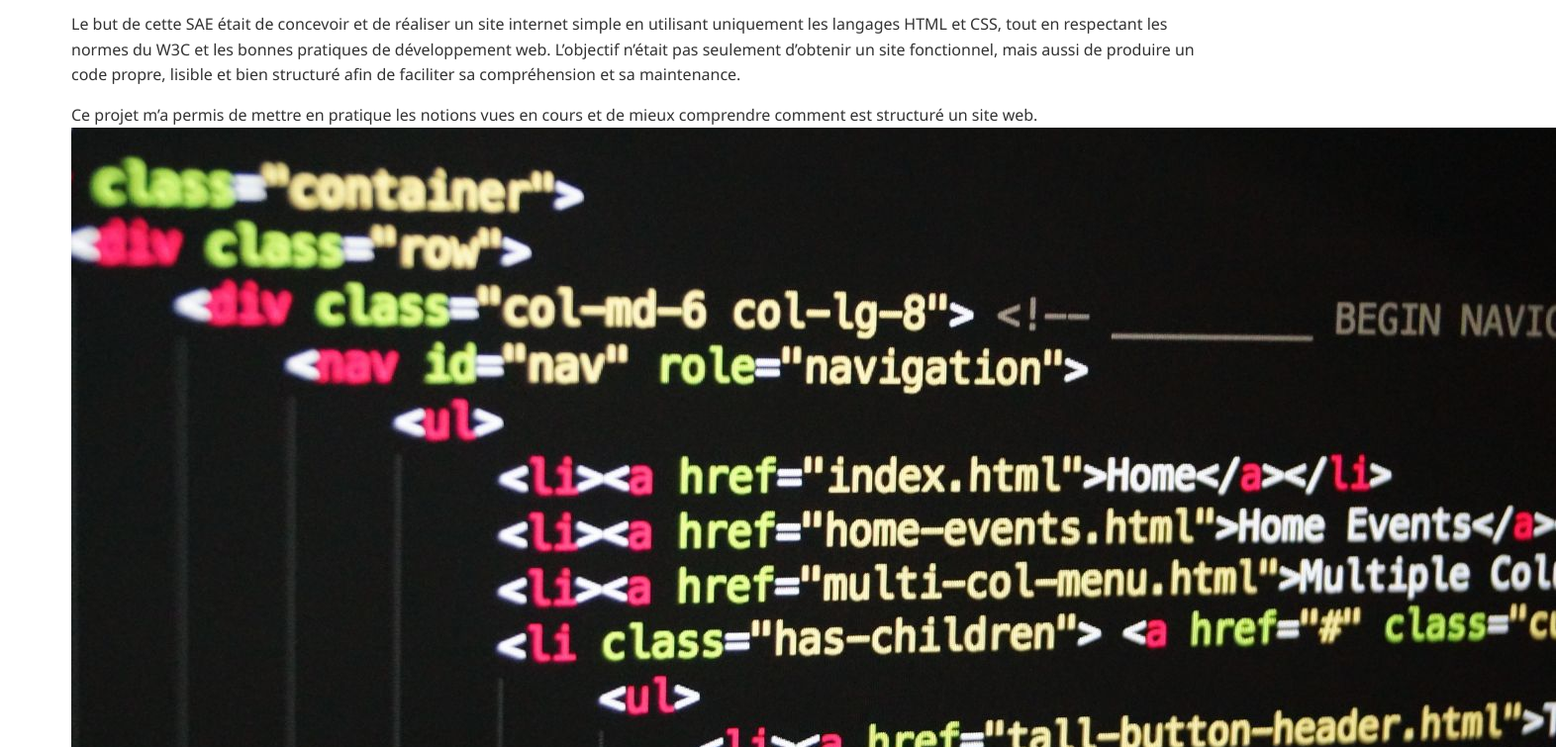
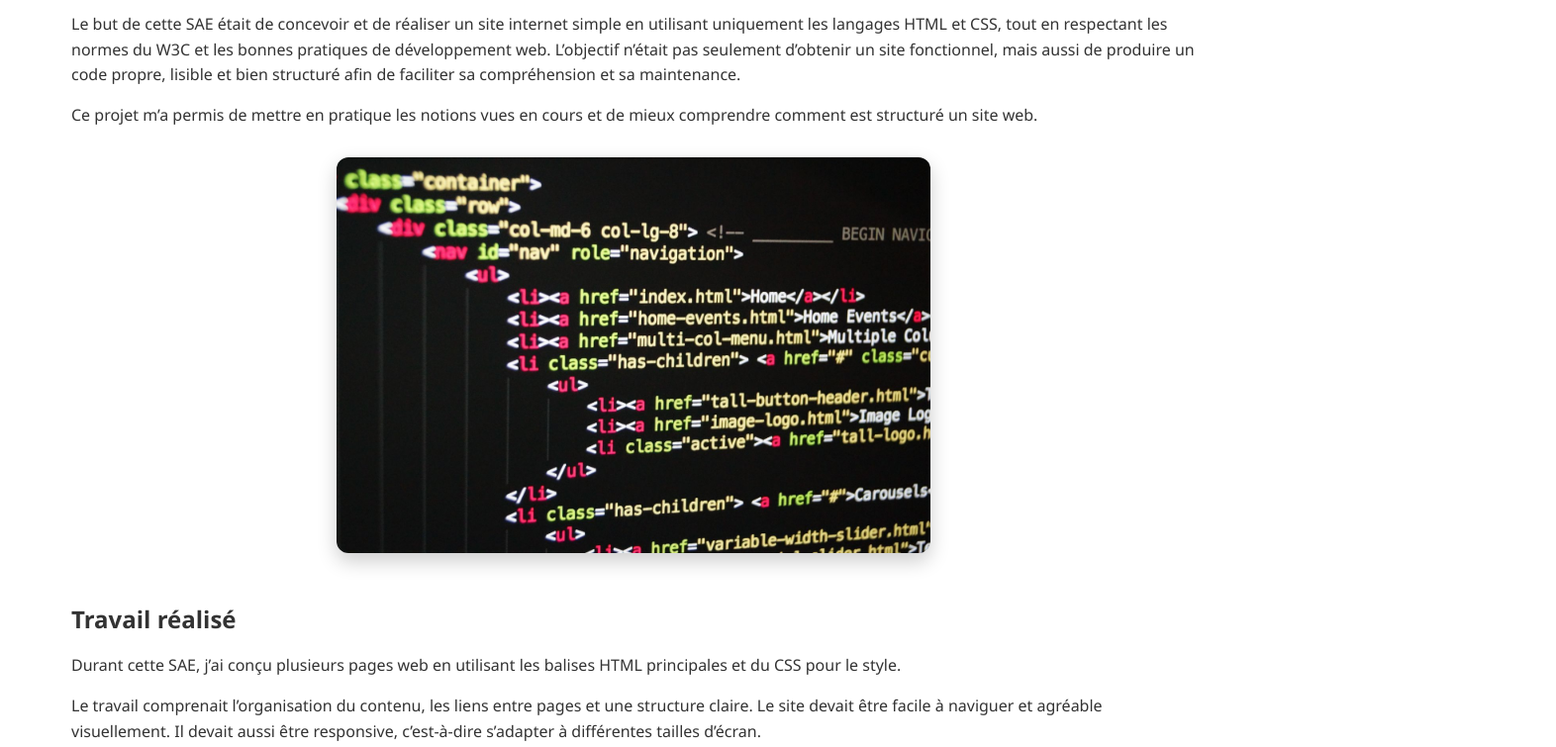
Before and after one commit to Choryth-GG/Portfolio, a plain HTML site: page sae_14.html in a window 1280 px wide. Shown: the part 868-1623 px from the top of the page at 99% size, 1572 px wide, since content can reach past the window. Drawn offline with Linux system fonts and the light colour scheme.

Commit message:
Image + CSS

```diff
--- a/style.css
+++ b/style.css
@@ -158,12 +158,12 @@
     margin-top: 40px;
 }
 
-.project-image {
+.project-image2 {
     text-align: center;
     margin: 30px 0;
 }
 
-.project-image img {
+.project-image2 img {
     width: 100%;
     max-width: 600px;
     border-radius: 12px;
@@ -171,6 +171,6 @@
     transition: transform 0.3s;
 }
 
-.project-image img:hover {
+.project-image2 img:hover {
     transform: scale(1.03);
 }
```
